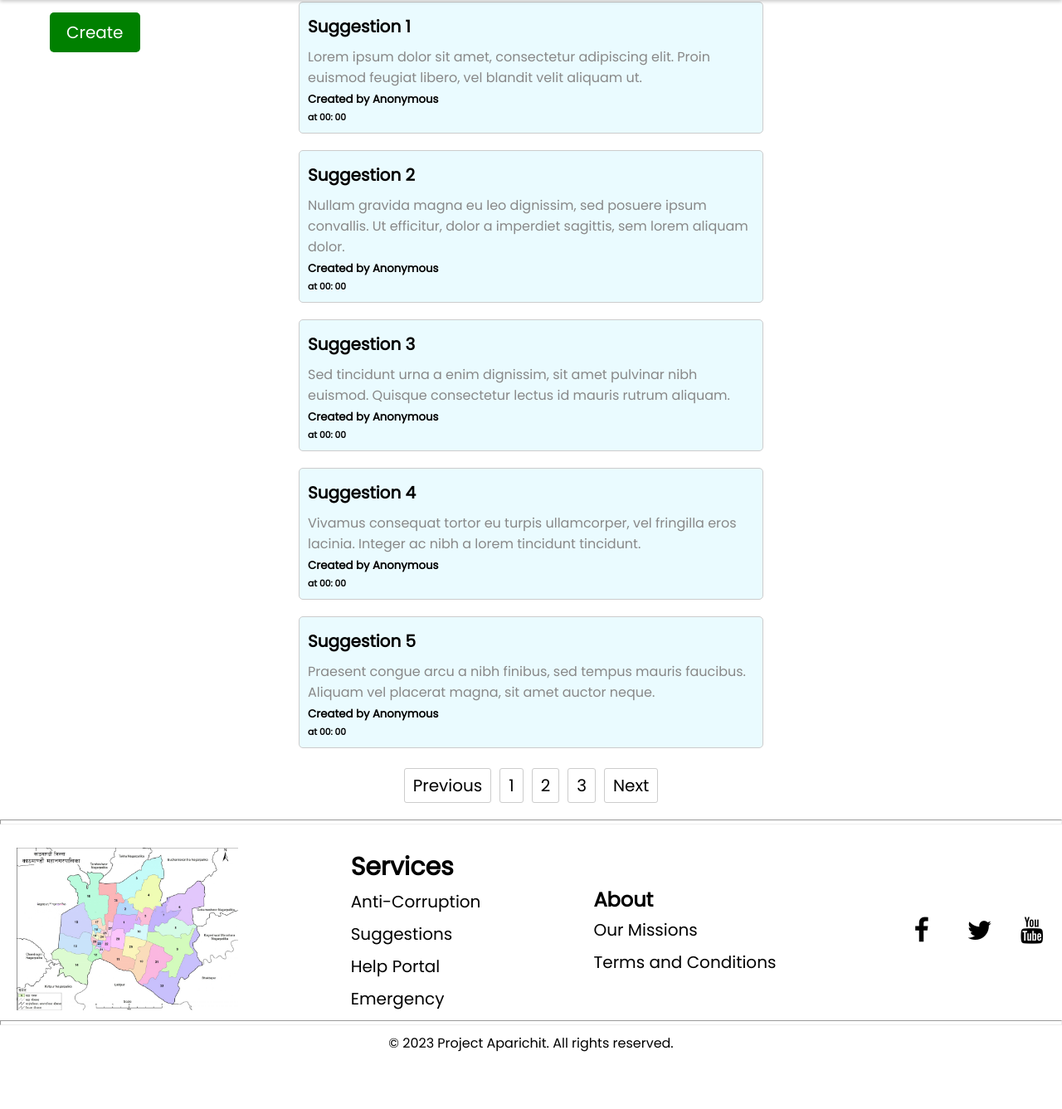
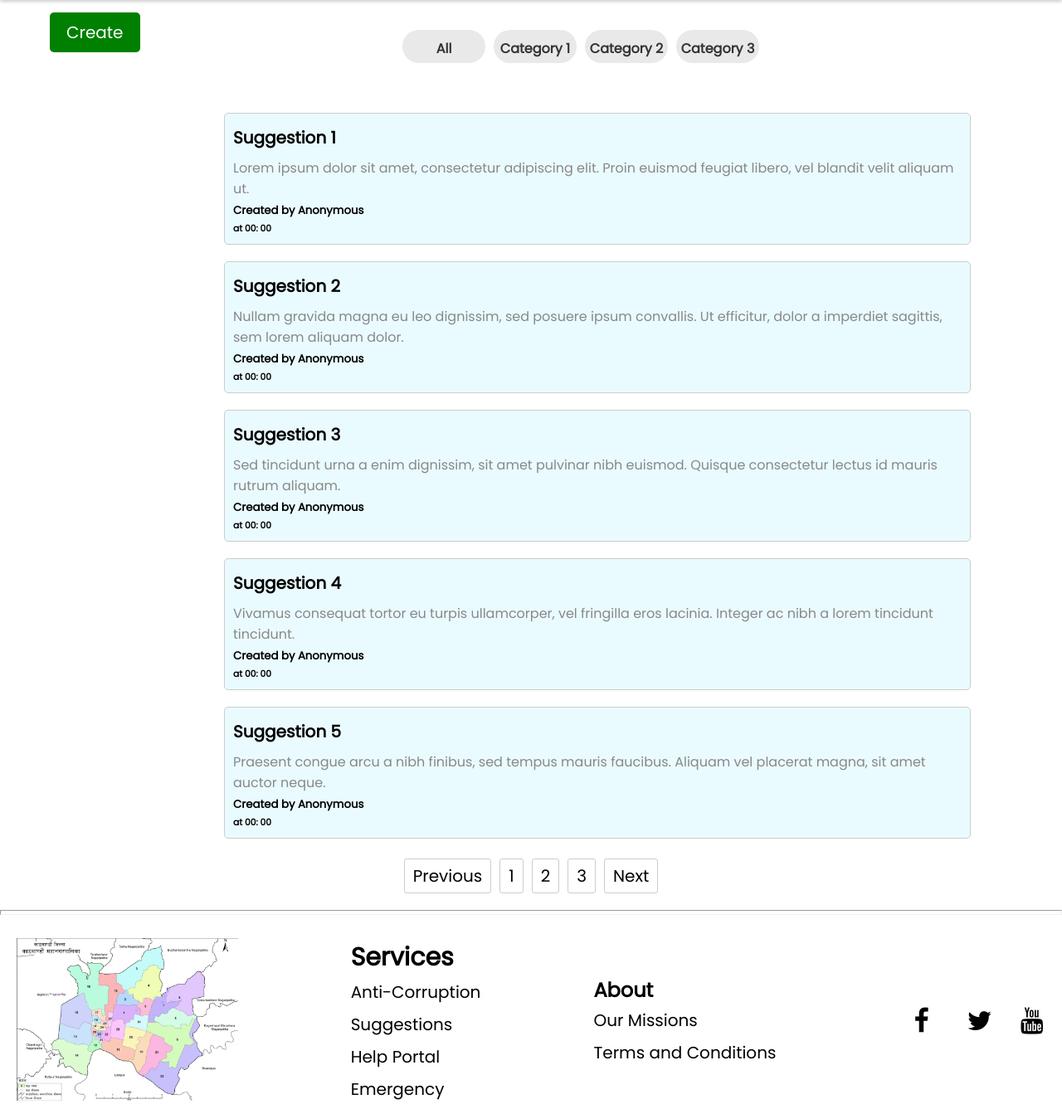
Before and after one commit to initialrise/aparichit, a PHP site: page /view_suggestions.html in a window 1280 px wide. Shown: the part 80-1417 px from the top of the page at 83% size. Before the commit the page ends 1348 px from the top, so only its background shows below. Run offline with PHP 8.4, Linux system fonts and the light colour scheme; some libraries are stand-ins or nearby versions.

Commit message:
suggestions view and ticket view

```diff
--- a/css/view_suggestions.css
+++ b/css/view_suggestions.css
@@ -6,15 +6,18 @@
     max-width: 600px;
     margin: 0 auto;
     padding: 20px;
-    margin-top: 50px;
+    margin-top: 40px;
 }
 
 .suggestion {
+
     margin-bottom: 20px;
     border: 1px solid #ccc;
     border-radius: 5px;
     padding: 10px;
     background-color: #eafbff;
+    width: 900px;
+    margin-left: -90px;
 }
 
 .suggestion h3 {
@@ -66,3 +69,58 @@
     border-radius: 5px;
     text-decoration: none;
 }
+
+/* Styles for the tags container */
+.tags {
+    display: flex;
+    flex-wrap: wrap;
+    gap: 8px;
+
+  }
+
+  /* Styles for the individual tags */
+  .tag {
+    display: inline-block;
+    padding: 8px;
+    background-color: #eaeaea;
+    border-radius: 20px;
+    cursor: pointer;
+  }
+
+  /* Styles for the selected tag */
+  .selected {
+    background-color: #337ab7;
+    color: #fff;
+    z-index: 1;
+  }
+  .categories-container {
+    display: flex;
+    justify-content: center;
+    margin-bottom: 20px;
+    margin-top: 100px;
+    margin-left: 130px;
+  }
+
+  .category-box {
+    display: flex;
+    align-items: center;
+    justify-content: center;
+    width: 100px;
+    height: 40px;
+    background-color: #e9e9e9;
+    color: #333;
+    font-weight: bold;
+    cursor: pointer;
+    margin-right: 10px;
+    border-radius: 20px;
+    transition: background-color 0.3s ease;
+  }
+
+  .category-box:hover {
+    background-color: #02B8E0;
+  }
+
+  .category-box.selected {
+    background-color: #333;
+    color: #fff;
+  }
--- /dev/null
+++ b/js/category.js
@@ -0,0 +1,24 @@
+
+// Get all category boxes
+const categoryBoxes = document.querySelectorAll('.category-box');
+
+// Get all suggestions
+const suggestions = document.querySelectorAll('.suggestion');
+
+// Attach click event listener to each category box
+categoryBoxes.forEach(categoryBox => {
+  categoryBox.addEventListener('click', () => {
+    const selectedCategory = categoryBox.getAttribute('data-category');
+
+    // Hide all suggestions
+    suggestions.forEach(suggestion => {
+      const suggestionCategory = suggestion.getAttribute('data-category');
+
+      if (selectedCategory === 'all' || selectedCategory === suggestionCategory) {
+        suggestion.style.display = 'block';
+      } else {
+        suggestion.style.display = 'none';
+      }
+    });
+  });
+});
--- a/view_suggestions.html
+++ b/view_suggestions.html
@@ -34,6 +34,29 @@
                 <div class="login"><a class="login" href="/login.html">LOGIN</a></div>
             </div>
         </div>
+
+
+
+        <!--yeta thapne-->
+
+
+
+
+
+
+
+
+
+        <div class="categories-container">
+            <div class="category-box" data-category="all">All</div>
+            <div class="category-box" data-category="category1">Category 1</div>
+            <div class="category-box" data-category="category2">Category 2</div>
+            <div class="category-box" data-category="category3">Category 3</div>
+          </div>
+
+
+
+
 
 
 
@@ -121,5 +144,10 @@
         &copy; 2023 Project Aparichit. All rights reserved.
     </p>
 
+
+
+
+    <script src="./js/category.js"></script>
+
       </body>
   </html>
--- a/view_tickets.html
+++ b/view_tickets.html
@@ -6,6 +6,7 @@
     <meta name="viewport" content="width=device-width, initial-scale=1.0">
     <link rel="stylesheet" href="./css/index.css" />
     <link rel="stylesheet" href="./css/view_suggestions.css" />
+    <link rel="stylesheet" href="./css/view_tickets.css" />
     <link href='https://fonts.googleapis.com/css?family=Poppins' rel='stylesheet'>
     <link rel="stylesheet" href="https://cdnjs.cloudflare.com/ajax/libs/font-awesome/4.7.0/css/font-awesome.min.css">
     <link href="css/font-awesome.css" rel="stylesheet" type="text/css">
@@ -38,7 +39,7 @@
 
 
 
-        <div class="suggestions-container">
+        <div class="ticket-container">
             <div class="suggestion">
                 <h3>Ticket 1</h3>
                 <p>Lorem ipsum dolor sit amet, consectetur adipiscing elit. Proin euismod feugiat libero, vel blandit velit aliquam ut.</p>
```
Also changed, not shown: css/video_view.css (+0 -33 lines), css/view_tickets.css (added, +27 -0 lines).
